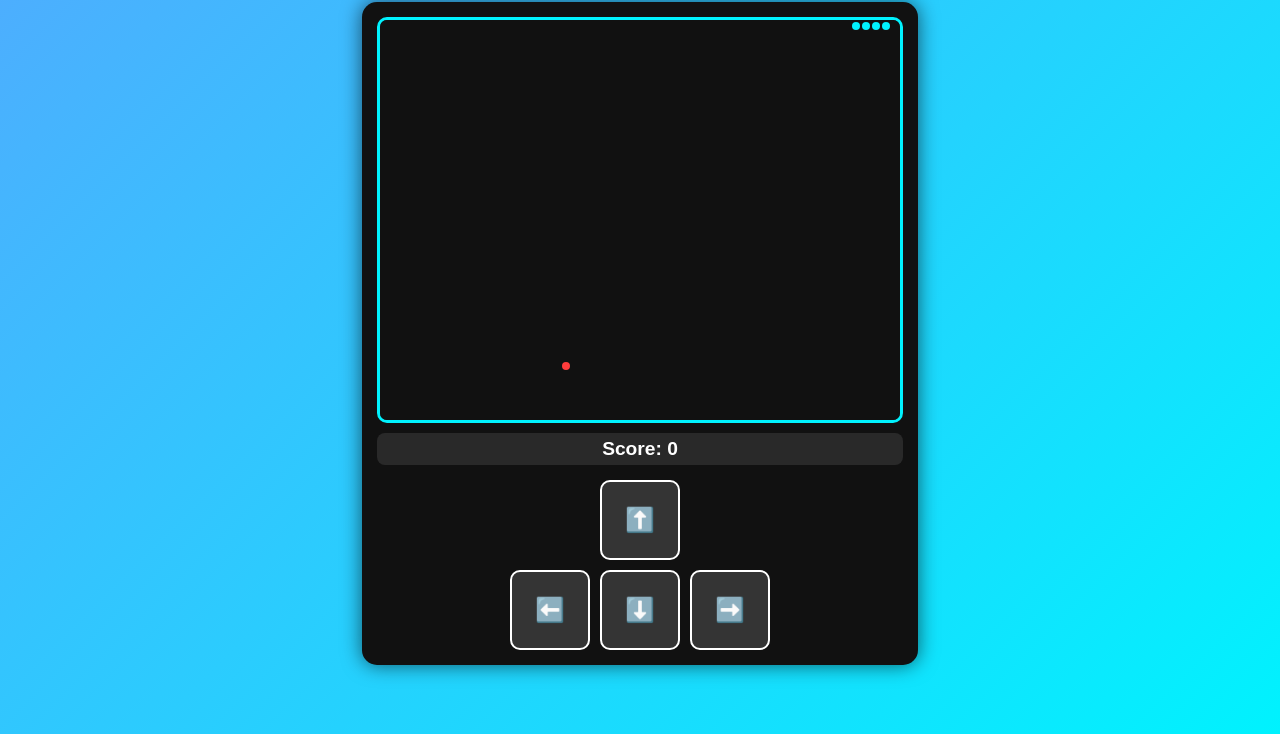
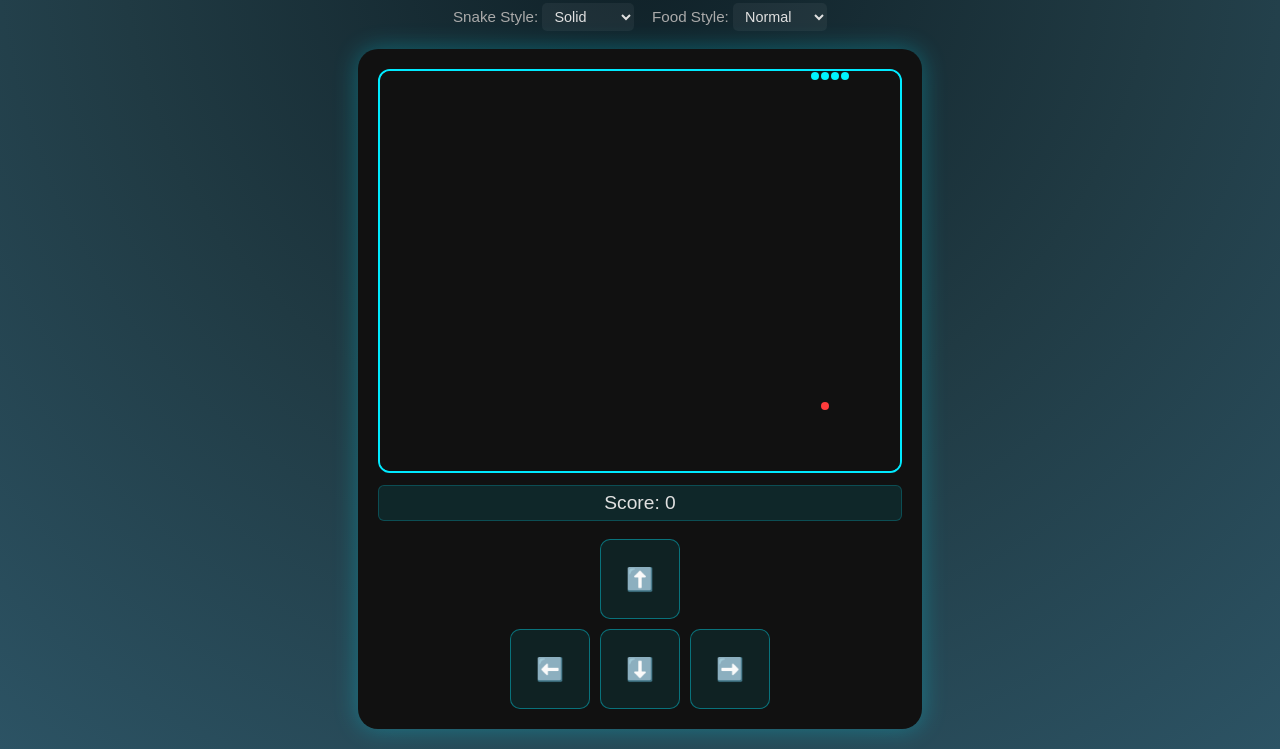
Before and after one commit to codewithsujata/game, a plain HTML site: page index.html in a window 1280 px wide. Shown: the part 66-815 px from the top of the page. Drawn offline with Linux system fonts and the light colour scheme.

Commit message:
Update index.html

```diff
--- a/index.html
+++ b/index.html
@@ -2,74 +2,124 @@
   body {
     text-align: center;
     font-family: 'Poppins', sans-serif;
-    background: linear-gradient(135deg, #4facfe, #00f2fe);
+    background: radial-gradient(circle at top, #0f2027, #203a43, #2c5364);
     margin: 0;
     padding: 20px;
-    color: #fff;
+    color: #e0e0e0;
   }
 
   h3 {
-    font-size: 2rem;
-    margin-bottom: 10px;
-    text-shadow: 2px 2px 5px rgba(0,0,0,0.3);
+    font-size: 1.8rem;
+    font-weight: 600;
+    margin-bottom: 15px;
+    color: #00eaff;
+    letter-spacing: 1px;
+    text-shadow: 0 0 8px rgba(0,234,255,0.5);
   }
 
   #game-container {
     display: inline-block;
     background: #111;
-    padding: 15px;
-    border-radius: 15px;
-    box-shadow: 0px 0px 20px rgba(0,0,0,0.6);
+    padding: 20px;
+    border-radius: 20px;
+    box-shadow: 0 0 25px rgba(0, 234, 255, 0.3);
   }
 
   canvas {
-    background: #222;
-    border: 3px solid #00f2fe;
-    border-radius: 10px;
+    background: linear-gradient(135deg, #1c1c1c, #0f0f0f);
+    border: 2px solid #00eaff;
+    border-radius: 12px;
   }
 
   #score {
-    margin-top: 10px;
+    margin-top: 12px;
     font-size: 1.2rem;
-    font-weight: bold;
-    background: rgba(255, 255, 255, 0.1);
-    padding: 5px 10px;
-    border-radius: 8px;
+    font-weight: 500;
+    background: rgba(0, 234, 255, 0.1);
+    padding: 6px 14px;
+    border-radius: 6px;
+    border: 1px solid rgba(0, 234, 255, 0.2);
   }
 
   /* Mobile control buttons */
   #controls {
-    margin-top: 15px;
+    margin-top: 18px;
     display: grid;
     grid-template-columns: 80px 80px 80px;
     grid-template-rows: 80px 80px;
     justify-content: center;
     gap: 10px;
   }
+
   .btn {
-    background: rgba(255, 255, 255, 0.15);
-    border: 2px solid #fff;
+    background: rgba(0, 234, 255, 0.08);
+    border: 1px solid rgba(0, 234, 255, 0.4);
     border-radius: 10px;
-    font-size: 1.5rem;
-    color: #fff;
+    font-size: 1.4rem;
+    color: #00eaff;
     display: flex;
     justify-content: center;
     align-items: center;
     cursor: pointer;
     user-select: none;
-    touch-action: manipulation;
+    transition: all 0.15s ease-in-out;
+  }
+  .btn:hover {
+    background: rgba(0, 234, 255, 0.15);
   }
   .btn:active {
-    background: rgba(255, 255, 255, 0.3);
     transform: scale(0.95);
+    background: rgba(0, 234, 255, 0.3);
   }
   .empty {
     background: transparent;
     border: none;
   }
+
+  /* Style selectors */
+  #selectors {
+    margin-bottom: 18px;
+  }
+  label {
+    font-weight: 500;
+    font-size: 0.95rem;
+    color: #aaa;
+  }
+  select {
+    padding: 5px 8px;
+    border-radius: 5px;
+    border: none;
+    background: rgba(255, 255, 255, 0.05);
+    color: #e0e0e0;
+    font-size: 0.9rem;
+    outline: none;
+  }
+  select:focus {
+    background: rgba(0, 234, 255, 0.1);
+  }
 </style>
 
+
 <h3>🐍 Mobile-Friendly Snake Game</h3>
+
+<div id="selectors">
+  <label>Snake Style:
+    <select id="snakeType">
+      <option value="solid">Solid</option>
+      <option value="gradient">Gradient</option>
+      <option value="striped">Striped</option>
+    </select>
+  </label>
+  &nbsp;&nbsp;
+  <label>Food Style:
+    <select id="foodType">
+      <option value="normal">Normal</option>
+      <option value="glow">Glow</option>
+      <option value="emoji">Emoji 🍎</option>
+    </select>
+  </label>
+</div>
+
 <div id="game-container">
   <canvas id="stage" height="400" width="520"></canvas>
   <div id="score">Score: 0</div>
@@ -90,12 +140,17 @@ var Game = Game || {};
 var Keyboard = Keyboard || {};
 var Component = Component || {};
 
-Keyboard.Keymap = {
-  37: 'left',
-  38: 'up',
-  39: 'right',
-  40: 'down'
-};
+let snakeStyle = "solid";
+let foodStyle = "normal";
+
+document.getElementById("snakeType").addEventListener("change", function() {
+  snakeStyle = this.value;
+});
+document.getElementById("foodType").addEventListener("change", function() {
+  foodStyle = this.value;
+});
+
+Keyboard.Keymap = { 37: 'left', 38: 'up', 39: 'right', 40: 'down' };
 
 Keyboard.ControllerEvents = function() {
   var self = this;
@@ -106,7 +161,7 @@ Keyboard.ControllerEvents = function() {
     self.pressKey = event.which;
   };
 
-  // Mobile button handling
+  // Mobile button support
   document.querySelectorAll(".btn").forEach(btn => {
     btn.addEventListener("touchstart", function(e) {
       e.preventDefault();
@@ -142,19 +197,24 @@ Component.Stage = function(canvas, conf) {
 
 Component.Snake = function(canvas, conf) {
   this.stage = new Component.Stage(canvas, conf);
+
   this.initSnake = function() {
     for (var i = 0; i < this.stage.conf.size; i++) {
       this.stage.length.push({x: i, y: 0});
     }
   };
   this.initSnake();
+
   this.initFood = function() {
+    var isGolden = Math.random() < 0.1; // 10% golden food
     this.stage.food = {
       x: Math.round(Math.random() * (this.stage.width - this.stage.conf.cw) / this.stage.conf.cw),
       y: Math.round(Math.random() * (this.stage.height - this.stage.conf.cw) / this.stage.conf.cw),
+      golden: isGolden
     };
   };
   this.initFood();
+
   this.restart = function() {
     this.stage.length = [];
     this.stage.food = {};
@@ -163,18 +223,40 @@ Component.Snake = function(canvas, conf) {
     this.stage.keyEvent.pressKey = null;
     this.initSnake();
     this.initFood();
-    document.getElementById('score').innerText = "Score: 0";
+    document.getElementById('score').innerText = "Score: 0 | Level: 1";
   };
 };
+
+// Particle effect
+function Particle(x, y, color) {
+  this.x = x;
+  this.y = y;
+  this.color = color;
+  this.life = 20;
+  this.vx = (Math.random() - 0.5) * 4;
+  this.vy = (Math.random() - 0.5) * 4;
+  this.opacity = 1;
+}
+Particle.prototype.update = function() {
+  this.x += this.vx;
+  this.y += this.vy;
+  this.life--;
+  this.opacity = this.life / 20;
+};
+var particles = [];
 
 Game.Draw = function(context, snake) {
   this.drawStage = function() {
     var keyPress = snake.stage.keyEvent.getKey();
-    if (typeof(keyPress) != 'undefined') {
+    if (typeof keyPress !== 'undefined') {
       snake.stage.direction = keyPress;
     }
+
+    // Clear background
     context.fillStyle = "#111";
     context.fillRect(0, 0, snake.stage.width, snake.stage.height);
+
+    // Snake head position
     var nx = snake.stage.length[0].x;
     var ny = snake.stage.length[0].y;
     switch (snake.stage.direction) {
@@ -183,52 +265,154 @@ Game.Draw = function(context, snake) {
       case 'up': ny--; break;
       case 'down': ny++; break;
     }
-    if (this.collision(nx, ny) == true) {
+
+    // Collision detection
+    if (this.collision(nx, ny)) {
+      flashScreen();
       snake.restart();
       return;
     }
-    if (nx == snake.stage.food.x && ny == snake.stage.food.y) {
-      var tail = {x: nx, y: ny};
-      snake.stage.score++;
-      document.getElementById('score').innerText = "Score: " + snake.stage.score;
+
+    let tail;
+    // Food eaten
+    if (nx === snake.stage.food.x && ny === snake.stage.food.y) {
+      tail = {x: nx, y: ny};
+      let points = snake.stage.food.golden ? 5 : 1;
+      snake.stage.score += points;
+
+      document.getElementById('score').innerText =
+        `Score: ${snake.stage.score} | Level: ${typeof level !== 'undefined' ? level : 1}`;
+
+      // Particle burst
+      let color = snake.stage.food.golden ? "#FFD700" : "#ff3c3c";
+      for (let i = 0; i < 20; i++) {
+        particles.push(new Particle(
+          nx * snake.stage.conf.cw + snake.stage.conf.cw / 2,
+          ny * snake.stage.conf.cw + snake.stage.conf.cw / 2,
+          color
+        ));
+      }
+
       snake.initFood();
     } else {
-      var tail = snake.stage.length.pop();
+      tail = snake.stage.length.pop();
       tail.x = nx;
       tail.y = ny;
     }
+
     snake.stage.length.unshift(tail);
+
+    // Draw snake
     for (var i = 0; i < snake.stage.length.length; i++) {
       var cell = snake.stage.length[i];
-      this.drawCell(cell.x, cell.y, "#00f2fe");
+      if (snakeStyle === "solid") {
+        this.drawCell(cell.x, cell.y, "#00f2fe");
+      } else if (snakeStyle === "gradient") {
+        let grad = context.createLinearGradient(
+          cell.x * snake.stage.conf.cw,
+          cell.y * snake.stage.conf.cw,
+          (cell.x+1) * snake.stage.conf.cw,
+          (cell.y+1) * snake.stage.conf.cw
+        );
+        grad.addColorStop(0, "#00f2fe");
+        grad.addColorStop(1, "#3b82f6");
+        this.drawCell(cell.x, cell.y, grad);
+      } else if (snakeStyle === "striped") {
+        context.fillStyle = i % 2 === 0 ? "#00f2fe" : "#3b82f6";
+        context.fillRect(cell.x * snake.stage.conf.cw, cell.y * snake.stage.conf.cw, snake.stage.conf.cw, snake.stage.conf.cw);
+      }
     }
-    this.drawCell(snake.stage.food.x, snake.stage.food.y, "#ff3c3c");
+
+    // Draw food
+    if (foodStyle === "emoji") {
+      context.font = "14px Arial";
+      context.fillText("🍎", snake.stage.food.x * snake.stage.conf.cw, (snake.stage.food.y+1) * snake.stage.conf.cw);
+    } else if (foodStyle === "glow") {
+      context.shadowBlur = 15;
+      context.shadowColor = "#ff3c3c";
+      this.drawCell(snake.stage.food.x, snake.stage.food.y, snake.stage.food.golden ? "#FFD700" : "#ff3c3c");
+      context.shadowBlur = 0;
+    } else {
+      this.drawCell(snake.stage.food.x, snake.stage.food.y, snake.stage.food.golden ? "#FFD700" : "#ff3c3c");
+    }
   };
 
   this.drawCell = function(x, y, color) {
     context.fillStyle = color;
     context.beginPath();
-    context.arc((x * snake.stage.conf.cw + 6), (y * snake.stage.conf.cw + 6), 4, 0, 2*Math.PI, false);
+    context.arc(
+      x * snake.stage.conf.cw + snake.stage.conf.cw / 2,
+      y * snake.stage.conf.cw + snake.stage.conf.cw / 2,
+      4, 0, 2 * Math.PI
+    );
     context.fill();
   };
 
   this.collision = function(nx, ny) {
-    if (nx == -1 || nx == (snake.stage.width / snake.stage.conf.cw) || ny == -1 || ny == (snake.stage.height / snake.stage.conf.cw)) {
+    if (nx < 0 || nx >= (snake.stage.width / snake.stage.conf.cw) || ny < 0 || ny >= (snake.stage.height / snake.stage.conf.cw)) {
       return true;
     }
     return false;
-  }
+  };
 };
+
+function flashScreen() {
+  const overlay = document.createElement("div");
+  overlay.style.position = "absolute";
+  overlay.style.top = "0";
+  overlay.style.left = "0";
+  overlay.style.width = "100%";
+  overlay.style.height = "100%";
+  overlay.style.background = "rgba(255,0,0,0.5)";
+  overlay.style.pointerEvents = "none";
+  document.body.appendChild(overlay);
+  setTimeout(() => overlay.remove(), 150);
+}
 
 Game.Snake = function(elementId, conf) {
   var canvas = document.getElementById(elementId);
   var context = canvas.getContext("2d");
   var snake = new Component.Snake(canvas, conf);
   var gameDraw = new Game.Draw(context, snake);
-  setInterval(function() {gameDraw.drawStage();}, snake.stage.conf.fps);
+
+  var gameSpeed = snake.stage.conf.fps;
+  level = 1;
+  let lastUpdate = 0;
+
+  function loop(timestamp) {
+    if (timestamp - lastUpdate > gameSpeed) {
+      gameDraw.drawStage();
+
+      // Draw particles
+      for (let i = particles.length - 1; i >= 0; i--) {
+        particles[i].update();
+        context.globalAlpha = particles[i].opacity;
+        context.fillStyle = particles[i].color;
+        context.fillRect(particles[i].x, particles[i].y, 3, 3);
+        if (particles[i].life <= 0) {
+          particles.splice(i, 1);
+        }
+      }
+      context.globalAlpha = 1;
+
+      // Level up every 5 points
+      if (snake.stage.score > 0 && snake.stage.score % 5 === 0) {
+        var newLevel = Math.floor(snake.stage.score / 5) + 1;
+        if (newLevel !== level) {
+          level = newLevel;
+          gameSpeed = Math.max(40, gameSpeed - 10);
+        }
+      }
+
+      lastUpdate = timestamp;
+    }
+    requestAnimationFrame(loop);
+  }
+
+  requestAnimationFrame(loop);
 };
 
 window.onload = function() {
-  var snake = new Game.Snake('stage', {fps: 100, size: 4});
+  new Game.Snake('stage', {fps: 100, size: 4});
 };
 </script>
```
